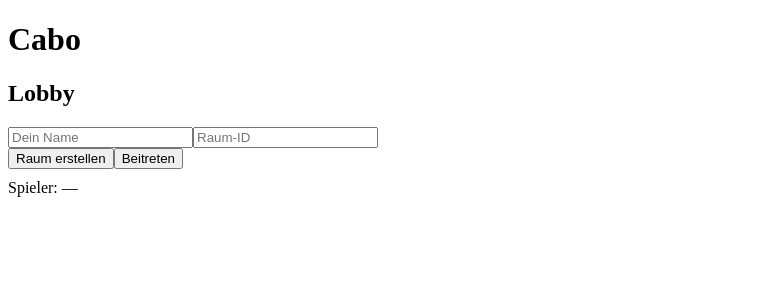
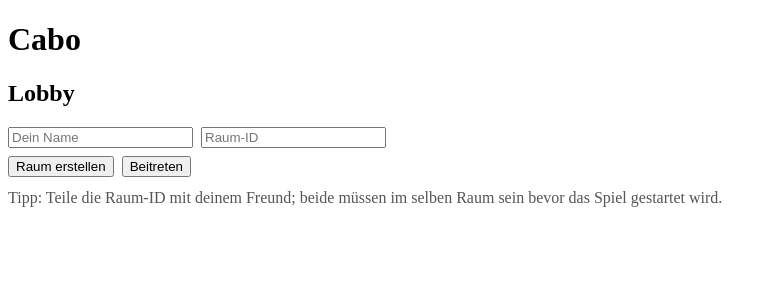
Before and after one commit to Schnubbbimann/loko, a React (Vite) app in the folder client/: page / in a window 1280 px wide. Shown: the top 300 px of the page, without its empty margins (0-777 px from the left). Built offline with nearby package versions, Linux system fonts and the light colour scheme; no server answers; the HTML template or start-up script is replaced by a standard one.

Commit message:
Update Lobby.jsx

```diff
--- a/client/src/components/Lobby.jsx
+++ b/client/src/components/Lobby.jsx
@@ -1,68 +1,44 @@
-import React, { useEffect, useState } from "react";
+import React, { useState } from "react";
 
 export default function Lobby({ socket, setRoomId, name, setName }) {
   const [roomInput, setRoomInput] = useState("");
-  const [players, setPlayers] = useState([]);
-
-  useEffect(() => {
-    const handler = (data) => {
-      setPlayers(Object.values(data.names || {}));
-    };
-    socket.on("roomUpdate", handler);
-    return () => socket.off("roomUpdate", handler);
-  }, [socket]);
 
   const createRoom = () => {
-    if (!roomInput || !name) return alert("Name & Raum-ID eingeben");
+    if (!roomInput || !name) return alert("Bitte Name & Raum-ID eingeben");
+    // createRoom now expects payload {roomId, name}
     socket.emit("createRoom", { roomId: roomInput, name }, (res) => {
-      if (res?.ok) setRoomId(roomInput);
+      if (res?.ok) {
+        setRoomId(roomInput);
+      } else {
+        alert(res?.error || "Fehler beim Erstellen");
+      }
     });
   };
 
   const joinRoom = () => {
-    if (!roomInput || !name) return alert("Name & Raum-ID eingeben");
+    if (!roomInput || !name) return alert("Bitte Name & Raum-ID eingeben");
     socket.emit("joinRoom", { roomId: roomInput, name }, (res) => {
       if (res?.ok) setRoomId(roomInput);
+      else alert(res?.error || "Fehler beim Beitreten");
     });
   };
 
-  const startGame = () => {
-    socket.emit("startGame", roomInput);
-  };
+  return (
+    <div className="card-box lobby">
+      <h2>Lobby</h2>
+      <div style={{ display: "flex", gap: 8, marginBottom: 8 }}>
+        <input placeholder="Dein Name" value={name} onChange={(e) => setName(e.target.value)} />
+        <input placeholder="Raum-ID" value={roomInput} onChange={(e) => setRoomInput(e.target.value)} />
+      </div>
 
-  return (
-    <div className="card-box">
-      <h2>Lobby</h2>
-
-      <input
-        placeholder="Dein Name"
-        value={name}
-        onChange={(e) => setName(e.target.value)}
-      />
-
-      <input
-        placeholder="Raum-ID"
-        value={roomInput}
-        onChange={(e) => setRoomInput(e.target.value)}
-      />
-
-      <div>
+      <div style={{ display: "flex", gap: 8 }}>
         <button onClick={createRoom}>Raum erstellen</button>
         <button onClick={joinRoom}>Beitreten</button>
       </div>
 
-      <div style={{ marginTop: 10 }}>
-        Spieler: {players.length ? players.join(", ") : "—"}
-      </div>
-
-      {players.length === 2 && (
-        <button
-          style={{ marginTop: 15, background: "#16a34a", color: "white" }}
-          onClick={startGame}
-        >
-          Spiel starten
-        </button>
-      )}
+      <p style={{ marginTop: 12, color: "#555" }}>
+        Tipp: Teile die Raum-ID mit deinem Freund; beide müssen im selben Raum sein bevor das Spiel gestartet wird.
+      </p>
     </div>
   );
 }
```
